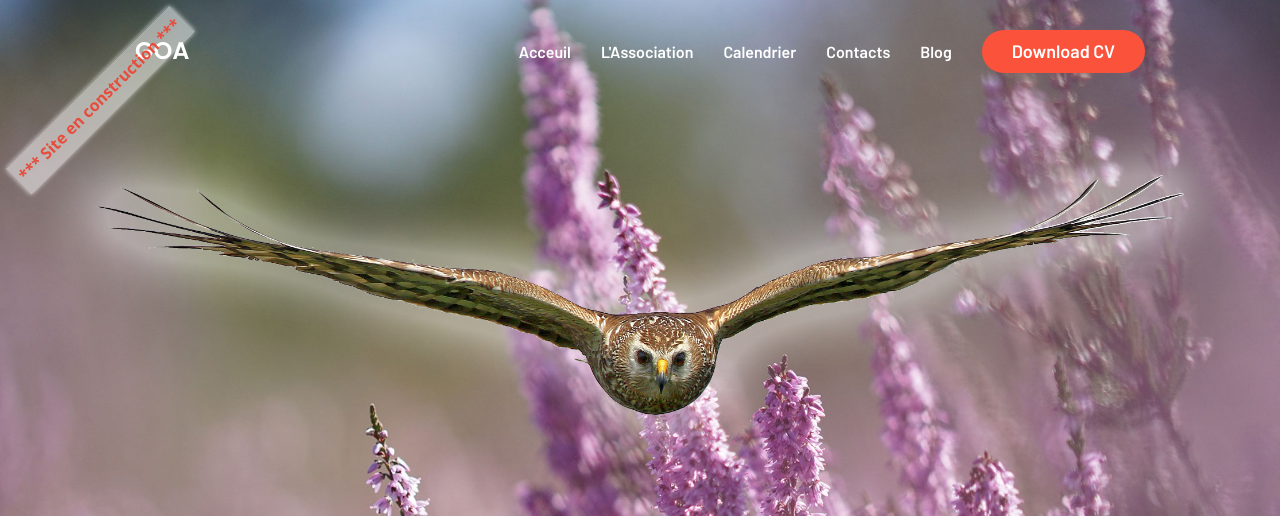
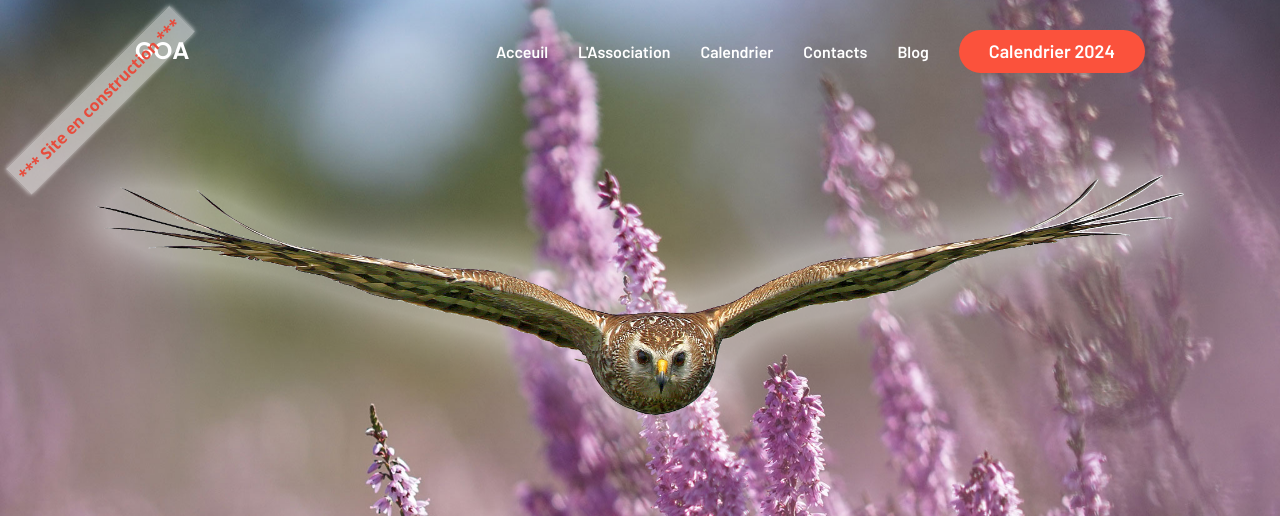
Before and after one commit to sylvain-m/goa, a plain HTML site: page index.html in a window 1280 px wide. Shown: the top 516 px of the page. Drawn offline with nearby package versions, Linux system fonts and the light colour scheme.

Commit message:
Update index.html

```diff
--- a/index.html
+++ b/index.html
@@ -79,7 +79,7 @@
           </li>
 
           <li>
-            <a href="#" class="btn btn-primary">Download CV</a>
+            <a href="#" class="btn btn-primary">Calendrier 2024</a>
           </li>
 
         </ul>
```
